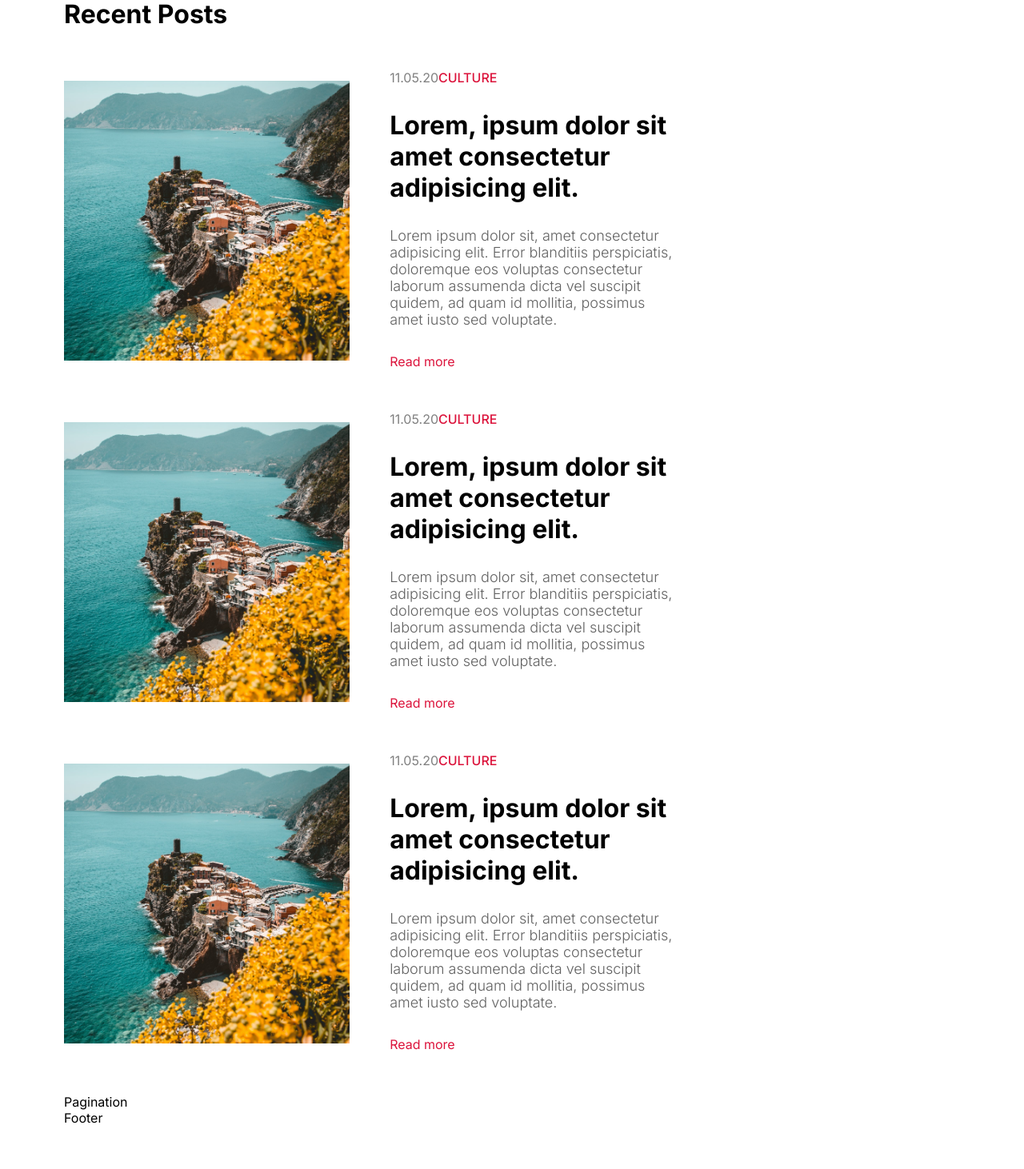
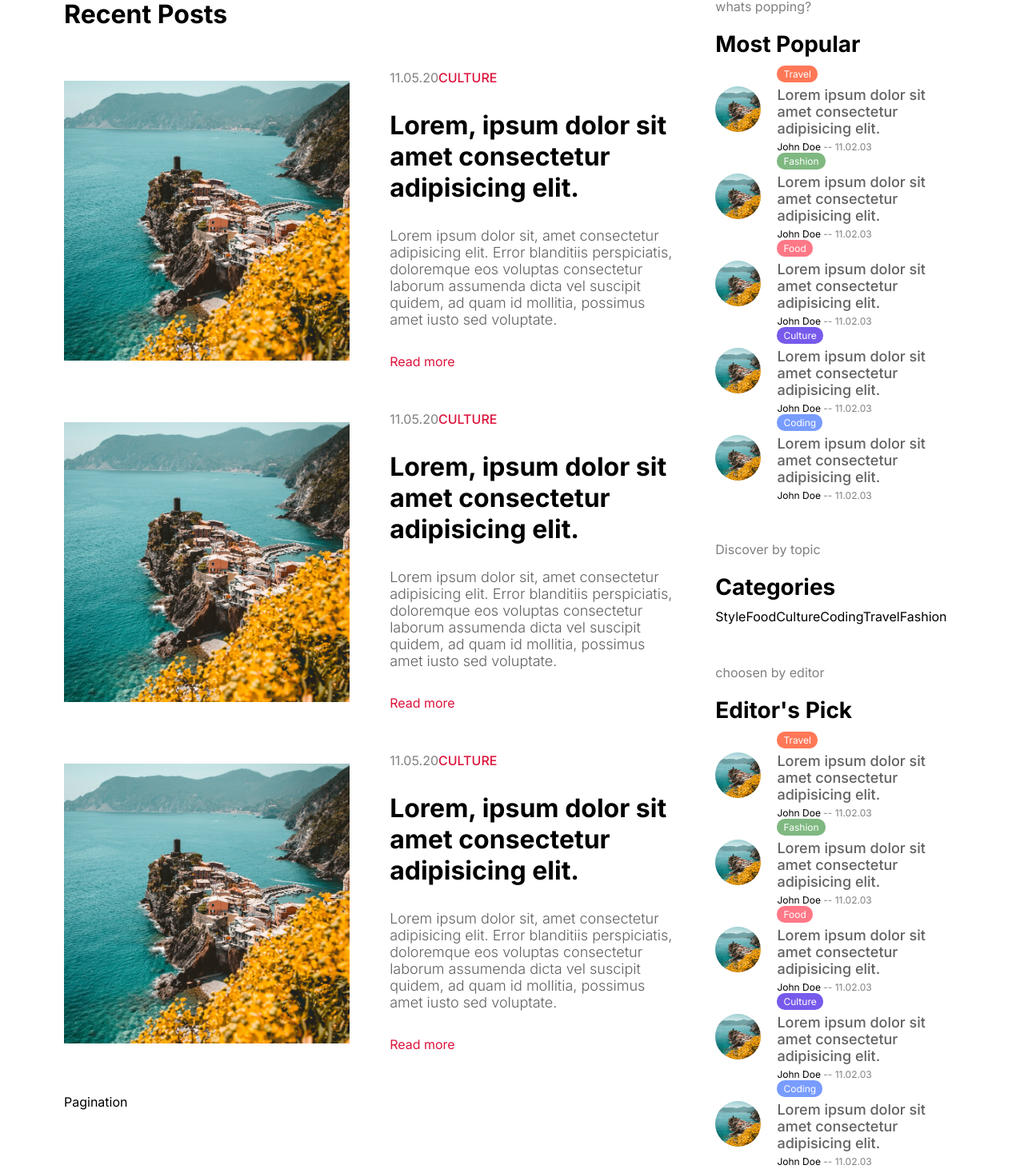
Before and after one commit to FREDVUNI/next-blog, a Next.js app: page / in a window 1280 px wide. Shown: the part 1205-2667 px from the top of the page at 80% size. Before the commit the page ends 2613 px from the top, so only its background shows below. Built offline with nearby package versions, Linux system fonts and the light colour scheme.

Commit message:
feat: create the popular posts section

```diff
--- a/src/components/menu/Menu.jsx
+++ b/src/components/menu/Menu.jsx
@@ -1,8 +1,229 @@
 import React from "react";
 import styles from "./menu.module.css";
+import Link from "next/link";
+import Image from "next/image";
 
 const Menu = () => {
-  return <div className={styles.container}>Menu</div>;
+  return (
+    <div className={styles.container}>
+      <h2 className={styles.subtitle}>{"whats popping?"}</h2>
+      <h1 className={styles.title}>Most Popular</h1>
+      <div className={styles.items}>
+        <Link href={"/"} className={styles.item}>
+          <div className={styles.imageContainer}>
+            <Image src={"/p1.jpeg"} alt="" fill className={styles.image} />
+          </div>
+          <div className={styles.textContainer}>
+            <span className={`${styles.category} ${styles.travel}`}>
+              Travel
+            </span>
+            <h3 className={styles.postTitle}>
+              Lorem ipsum dolor sit amet consectetur adipisicing elit.
+            </h3>
+            <div className={styles.details}>
+              <span className={styles.username}>John Doe</span>
+              <span className={styles.date}> -- 11.02.03</span>
+            </div>
+          </div>
+        </Link>
+        <Link href={"/"} className={styles.item}>
+          <div className={styles.imageContainer}>
+            <Image src={"/p1.jpeg"} alt="" fill className={styles.image} />
+          </div>
+          <div className={styles.textContainer}>
+            <span className={`${styles.category} ${styles.fashion}`}>
+              Fashion
+            </span>
+            <h3 className={styles.postTitle}>
+              Lorem ipsum dolor sit amet consectetur adipisicing elit.
+            </h3>
+            <div className={styles.details}>
+              <span className={styles.username}>John Doe</span>
+              <span className={styles.date}> -- 11.02.03</span>
+            </div>
+          </div>
+        </Link>
+        <Link href={"/"} className={styles.item}>
+          <div className={styles.imageContainer}>
+            <Image src={"/p1.jpeg"} alt="" fill className={styles.image} />
+          </div>
+          <div className={styles.textContainer}>
+            <span className={`${styles.category} ${styles.food}`}>Food</span>
+            <h3 className={styles.postTitle}>
+              Lorem ipsum dolor sit amet consectetur adipisicing elit.
+            </h3>
+            <div className={styles.details}>
+              <span className={styles.username}>John Doe</span>
+              <span className={styles.date}> -- 11.02.03</span>
+            </div>
+          </div>
+        </Link>
+        <Link href={"/"} className={styles.item}>
+          <div className={styles.imageContainer}>
+            <Image src={"/p1.jpeg"} alt="" fill className={styles.image} />
+          </div>
+          <div className={styles.textContainer}>
+            <span className={`${styles.category} ${styles.culture}`}>
+              Culture
+            </span>
+            <h3 className={styles.postTitle}>
+              Lorem ipsum dolor sit amet consectetur adipisicing elit.
+            </h3>
+            <div className={styles.details}>
+              <span className={styles.username}>John Doe</span>
+              <span className={styles.date}> -- 11.02.03</span>
+            </div>
+          </div>
+        </Link>
+        <Link href={"/"} className={styles.item}>
+          <div className={styles.imageContainer}>
+            <Image src={"/p1.jpeg"} alt="" fill className={styles.image} />
+          </div>
+          <div className={styles.textContainer}>
+            <span className={`${styles.category} ${styles.coding}`}>
+              Coding
+            </span>
+            <h3 className={styles.postTitle}>
+              Lorem ipsum dolor sit amet consectetur adipisicing elit.
+            </h3>
+            <div className={styles.details}>
+              <span className={styles.username}>John Doe</span>
+              <span className={styles.date}> -- 11.02.03</span>
+            </div>
+          </div>
+        </Link>
+      </div>
+
+      <h2 className={styles.subtitle}>{"Discover by topic"}</h2>
+      <h1 className={styles.title}>Categories</h1>
+      <div className={styles.categoryList}>
+        <Link
+          href={"/blog?category=style"}
+          className={`${styles.categoryItem} ${styles.style}}`}
+        >
+          Style
+        </Link>
+        <Link
+          href={"/blog?category=food"}
+          className={`${styles.categoryItem} ${styles.food}}`}
+        >
+          Food
+        </Link>
+        <Link
+          href={"/blog?category=culture"}
+          className={`${styles.categoryItem} ${styles.culture}}`}
+        >
+          Culture
+        </Link>
+        <Link
+          href={"/blog?category=coding"}
+          className={`${styles.categoryItem} ${styles.coding}}`}
+        >
+          Coding
+        </Link>
+        <Link
+          href={"/blog?category=travel"}
+          className={`${styles.categoryItem} ${styles.travel}}`}
+        >
+          Travel
+        </Link>
+        <Link
+          href={"/blog?category=fashion"}
+          className={`${styles.categoryItem} ${styles.fashion}}`}
+        >
+          Fashion
+        </Link>
+      </div>
+
+      <h2 className={styles.subtitle}>{"choosen by editor"}</h2>
+      <h1 className={styles.title}>Editor's Pick</h1>
+      <div className={styles.items}>
+        <Link href={"/"} className={styles.item}>
+          <div className={styles.imageContainer}>
+            <Image src={"/p1.jpeg"} alt="" fill className={styles.image} />
+          </div>
+          <div className={styles.textContainer}>
+            <span className={`${styles.category} ${styles.travel}`}>
+              Travel
+            </span>
+            <h3 className={styles.postTitle}>
+              Lorem ipsum dolor sit amet consectetur adipisicing elit.
+            </h3>
+            <div className={styles.details}>
+              <span className={styles.username}>John Doe</span>
+              <span className={styles.date}> -- 11.02.03</span>
+            </div>
+          </div>
+        </Link>
+        <Link href={"/"} className={styles.item}>
+          <div className={styles.imageContainer}>
+            <Image src={"/p1.jpeg"} alt="" fill className={styles.image} />
+          </div>
+          <div className={styles.textContainer}>
+            <span className={`${styles.category} ${styles.fashion}`}>
+              Fashion
+            </span>
+            <h3 className={styles.postTitle}>
+              Lorem ipsum dolor sit amet consectetur adipisicing elit.
+            </h3>
+            <div className={styles.details}>
+              <span className={styles.username}>John Doe</span>
+              <span className={styles.date}> -- 11.02.03</span>
+            </div>
+          </div>
+        </Link>
+        <Link href={"/"} className={styles.item}>
+          <div className={styles.imageContainer}>
+            <Image src={"/p1.jpeg"} alt="" fill className={styles.image} />
+          </div>
+          <div className={styles.textContainer}>
+            <span className={`${styles.category} ${styles.food}`}>Food</span>
+            <h3 className={styles.postTitle}>
+              Lorem ipsum dolor sit amet consectetur adipisicing elit.
+            </h3>
+            <div className={styles.details}>
+              <span className={styles.username}>John Doe</span>
+              <span className={styles.date}> -- 11.02.03</span>
+            </div>
+          </div>
+        </Link>
+        <Link href={"/"} className={styles.item}>
+          <div className={styles.imageContainer}>
+            <Image src={"/p1.jpeg"} alt="" fill className={styles.image} />
+          </div>
+          <div className={styles.textContainer}>
+            <span className={`${styles.category} ${styles.culture}`}>
+              Culture
+            </span>
+            <h3 className={styles.postTitle}>
+              Lorem ipsum dolor sit amet consectetur adipisicing elit.
+            </h3>
+            <div className={styles.details}>
+              <span className={styles.username}>John Doe</span>
+              <span className={styles.date}> -- 11.02.03</span>
+            </div>
+          </div>
+        </Link>
+        <Link href={"/"} className={styles.item}>
+          <div className={styles.imageContainer}>
+            <Image src={"/p1.jpeg"} alt="" fill className={styles.image} />
+          </div>
+          <div className={styles.textContainer}>
+            <span className={`${styles.category} ${styles.coding}`}>
+              Coding
+            </span>
+            <h3 className={styles.postTitle}>
+              Lorem ipsum dolor sit amet consectetur adipisicing elit.
+            </h3>
+            <div className={styles.details}>
+              <span className={styles.username}>John Doe</span>
+              <span className={styles.date}> -- 11.02.03</span>
+            </div>
+          </div>
+        </Link>
+      </div>
+    </div>
+  );
 };
 
 export default Menu;
--- a/src/components/menu/menu.module.css
+++ b/src/components/menu/menu.module.css
@@ -1,3 +1,70 @@
-.container{
-    flex: 2;
+.container {
+  flex: 2;
 }
+.subtitle {
+  color: gray;
+  font-size: 16px;
+  font-weight: 400;
+  margin: 50px 0px 20px 0px;
+}
+.title {
+  font-size: 28px;
+  margin-bottom: 10px;
+}
+.items {
+}
+.item {
+  display: flex;
+  align-items: center;
+  gap: 20px;
+}
+.imageContainer {
+  flex: 1;
+  aspect-ratio: 1/1;
+  position: relative;
+}
+.image {
+  border-radius: 50%;
+}
+.textContainer {
+  flex: 4;
+  display: flex;
+  flex-direction: column;
+  gap: 5px;
+}
+.category {
+  padding: 3px 8px;
+  border-radius: 10px;
+  font-size: 12px;
+  color: white;
+  width: max-content;
+}
+.category.travel {
+  background-color: #ff7857;
+}
+.category.style {
+  background-color: #ffb14f;
+}
+.category.fashion {
+  background-color: #7fb881;
+}
+.category.food {
+  background-color: #ff7887;
+}
+.category.culture {
+  background-color: #775aec;
+}
+.category.coding {
+  background-color: #789cff;
+}
+.postTitle {
+  font-size: 18px;
+  font-weight: 500;
+  color: var(--softTextColor);
+}
+.details {
+  font-size: 12px;
+}
+.date {
+  color: gray;
+}
```
